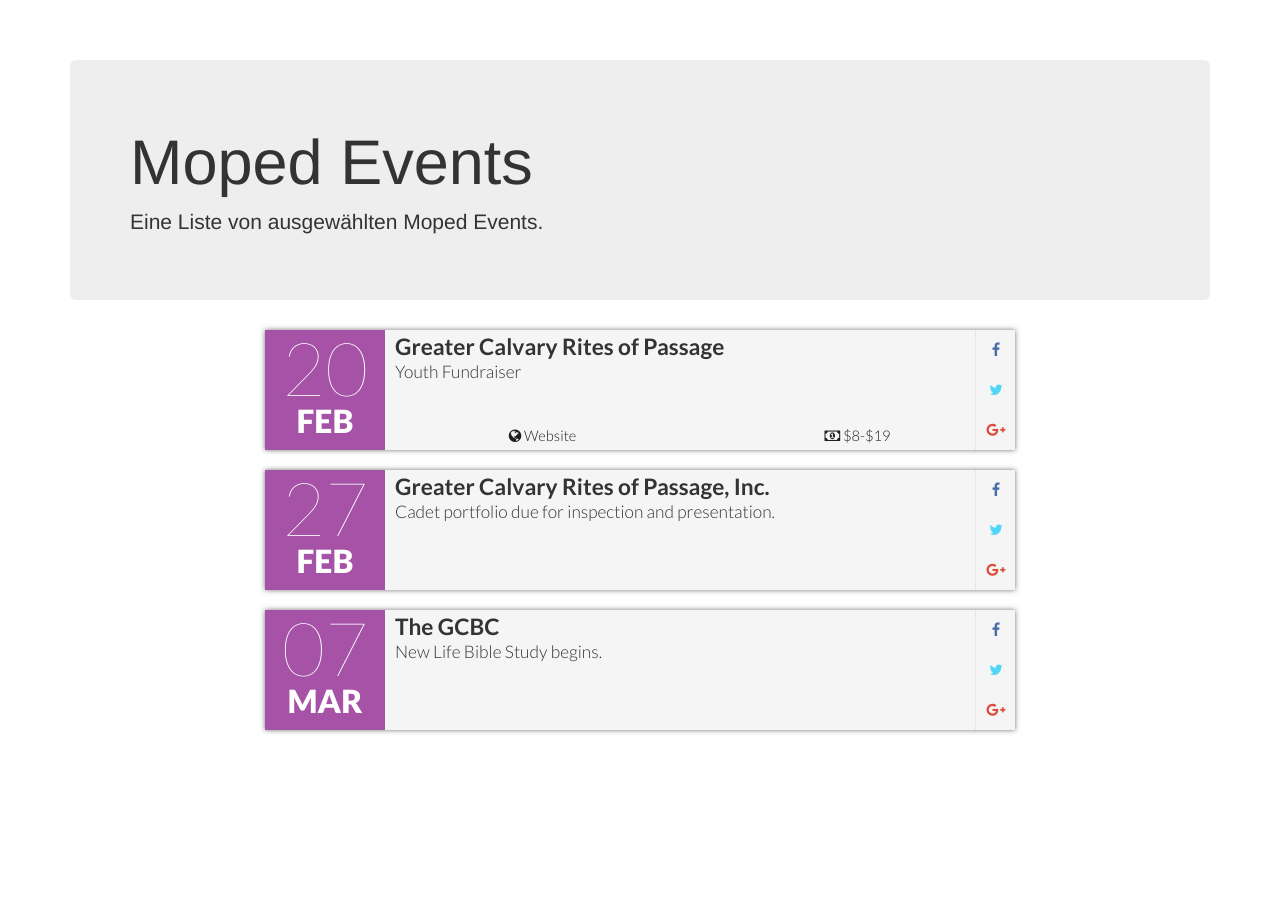
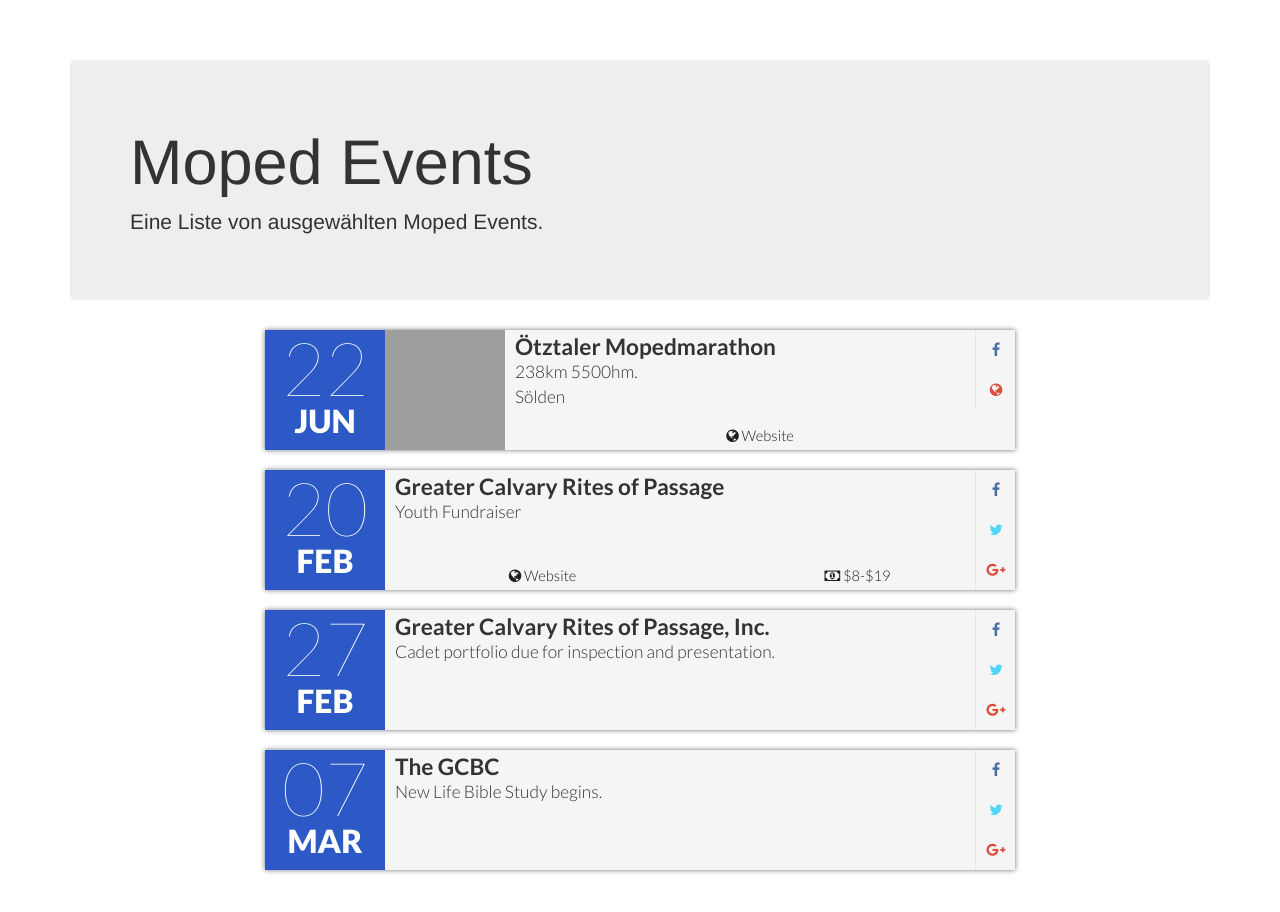
Before and after one commit to designer2k2/moped, a plain HTML site: page index.html in a window 1280 px wide. Before the commit the page ends 810 px from the top, so only its background shows below. Drawn offline with nearby package versions, Linux system fonts and the light colour scheme; grey boxes are pictures that could not be loaded; a script that the page names is missing.

Commit message:
Update index.html

```diff
--- a/index.html
+++ b/index.html
@@ -8,7 +8,6 @@
   <link rel="stylesheet" href="https://maxcdn.bootstrapcdn.com/bootstrap/3.3.7/css/bootstrap.min.css">
   <script src="https://ajax.googleapis.com/ajax/libs/jquery/3.2.1/jquery.min.js"></script>
   <script src="https://maxcdn.bootstrapcdn.com/bootstrap/3.3.7/js/bootstrap.min.js"></script>
-  <script src="https://www.w3schools.com/lib/w3.js"></script>
   <script>
             $(document).ready(function() {
                 $('.event-details').css('display','none');
@@ -41,8 +40,33 @@
 		<div class="row">
 			<div class="[ col-xs-12 col-sm-offset-2 col-sm-8 ]">
 				<ul class="event-list">
-					<div w3-include-html="omm.html"></div>
-
+					<li>
+						<time datetime="2018-06-22">
+							<span class="day">22</span>
+							<span class="month">Jun</span>
+							<span class="year">2018</span>
+							<span class="time">ALL DAY</span>
+						</time>
+						<img alt="Logo" src="https://upload.wikimedia.org/wikipedia/commons/7/7d/Logo_%C3%96tztaler_Mopedmarathon.png" />
+						<div class="info">
+							<h2 class="title">Ötztaler Mopedmarathon</h2>
+							<p class="desc">238km 5500hm.<br>Sölden </p>
+							<ul>
+								<li style="width:50%;"><a href="http://xviii.mopedmarathon.at/"><span class="fa fa-globe"></span> Website</a></li>
+							</ul>
+						</div>
+						<div class="social">
+							<ul>
+								<li class="facebook" style="width:33%;"><a href="https://www.facebook.com/mopedmarathon/"><span class="fa fa-facebook"></span></a></li>
+								<li class="google-plus" style="width:33%;"><a href="https://goo.gl/maps/HLk4byo3wt32"><span class="fa fa-globe"></span></a></li>
+							</ul>
+						</div>
+					</li>
+                    <li class="event-details">
+                        <div class="info" style="height:auto">
+                            <p class="desc">This internationally-known author and conference speaker will keep you on the edge of your seat as he brings Book of REVELATION alive! </p>
+                        </div>
+</li>
 					<li>
 						<time datetime="2016-02-14 0000">
 							<span class="day">20</span>
```
